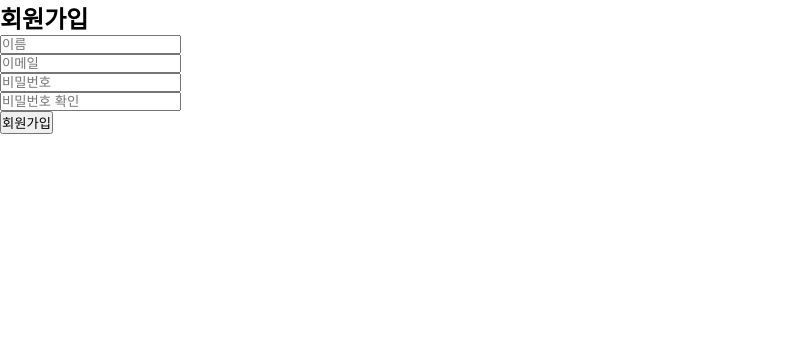
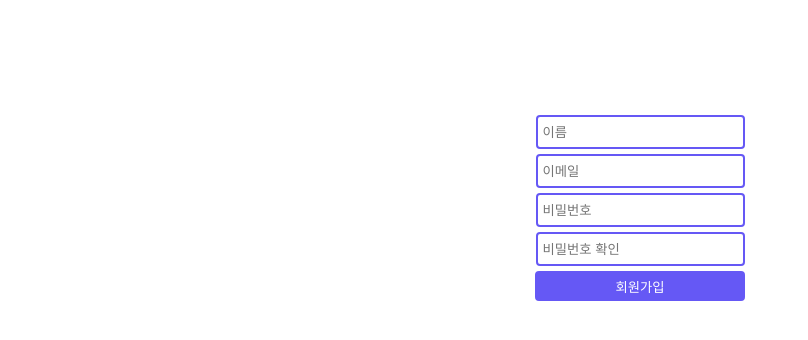
Before and after one commit to gon2gon2/elice_library, a Flask app: page /signup in a window 1280 px wide. Shown: the top 340 px of the page, without its empty margins (0-808 px from the left). Run offline with Flask 2, Linux system fonts and the light colour scheme.

Commit message:
로그인, 회원가입 CSS

```diff
--- a/library/models.py
+++ b/library/models.py
@@ -48,6 +48,7 @@ class Rental(db.Model):
     book_id  = db.Column(db.Integer, db.ForeignKey('BOOK.id'))
     start_date = db.Column(db.Date, nullable=False)
     end_date = db.Column(db.Date, nullable=False)
+    returned = db.Column(db.Boolean, default=False)
 
 
 
--- a/library/static/style.css
+++ b/library/static/style.css
@@ -20,18 +20,16 @@ input {
 
 .form-box {
 
-    margin: 150px auto;
+    margin: 100px auto;
     width: 50%;
-    border: 3px solid green;
     padding: 10px;
     text-align: center;
 }
 
 .input-style-1 {
     margin: 5px auto;
-    width: 100%;
+    width: 200px;
     height: 30px;
-    width: 190px;
     border: 2px solid #6558f5;
     border-radius: 4px;
     padding-left: 5px;
@@ -39,21 +37,14 @@ input {
 
 .btn {
     margin: 5px auto;
-    width: 50%;
+    width: 210px;
+    height: 30px;
     color: white;
+    border: 2px solid #6558f5;
+    border-radius: 4px;
     background-color:#6558f5;
     cursor:pointer;
 }
-/*
-#container {
-    margin: 100px auto;
-    float:left;
-}
-
-.topnav {
-    display: inline;
-    border: red 1px solid;
-} */
 
 
 
--- a/library/templates/rented_books.html
+++ b/library/templates/rented_books.html
@@ -14,9 +14,14 @@
                 <p>{{ book.start_date }}</p>
                 <p>~ {{ book.end_date }}</p>
             </div>
+            {% if book.returned %}
+                <h5>반납됨</h5>
+            {% else %}
             <button>
                 <a href="/return_book/{{ book.BOOK.id }}">반납하기</a>
             </button>
+            {% endif %}
+
         </div>
     {% endfor %}
     </ul>
--- a/library/templates/signup.html
+++ b/library/templates/signup.html
@@ -1,13 +1,12 @@
 {% extends 'layout.html' %}
 
 {% block main %}
-<h2>회원가입</h2>
-<form action="/signup" method='post'>
-    <input type="text" name='name' placeholder="이름">
-    <input type="email" name='email' placeholder="이메일">
-    <input type="password" name='password' placeholder="비밀번호">
-    <input type="password" name='password_check' placeholder="비밀번호 확인">
-    <input type='submit' name='signup' value="회원가입">
+<form class="form-box" action="/signup" method='post'>
+    <input class="input-style-1" type="text" name='name' placeholder="이름">
+    <input class="input-style-1" type="email" name='email' placeholder="이메일">
+    <input class="input-style-1" type="password" name='password' placeholder="비밀번호">
+    <input class="input-style-1" type="password" name='password_check' placeholder="비밀번호 확인">
+    <input class="btn" type='submit' name='signup' value="회원가입">
 </form>
 
 {% endblock %}
--- a/library/views/user_views.py
+++ b/library/views/user_views.py
@@ -26,13 +26,14 @@ def login():
 
         user = User.query.filter(User.email==email).first()
 
-        if password == user.password:
-            session.clear()
-            session['user_id'] = user.id
-            session['name'] = user.name
-            return redirect(url_for('user.home'))
-        else:
+        if password != user.password:
             return jsonify({'status': "fail"})
+
+        session.clear()
+        session['user_id'] = user.id
+        session['name'] = user.name
+        return redirect(url_for('user.home'))
+
 
 @bp.route('/logout', methods=['GET'])
 def logout():
```
Also changed, not shown: other parts of library/static/style.css (+7 -37 lines), library/views/rental_views.py (+7 -4 lines), migrations/versions/1eebfaa9170f_.py (deleted, +0 -60 lines), 1 other file.
